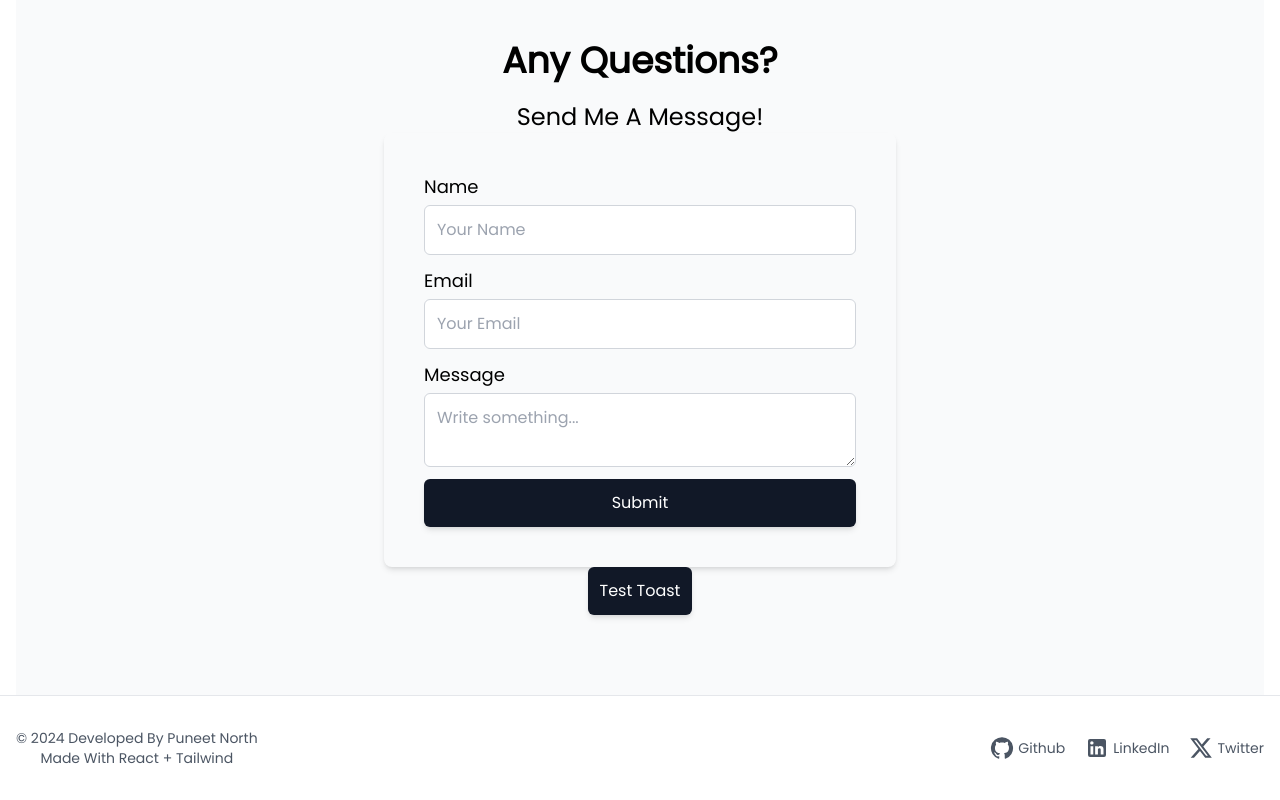
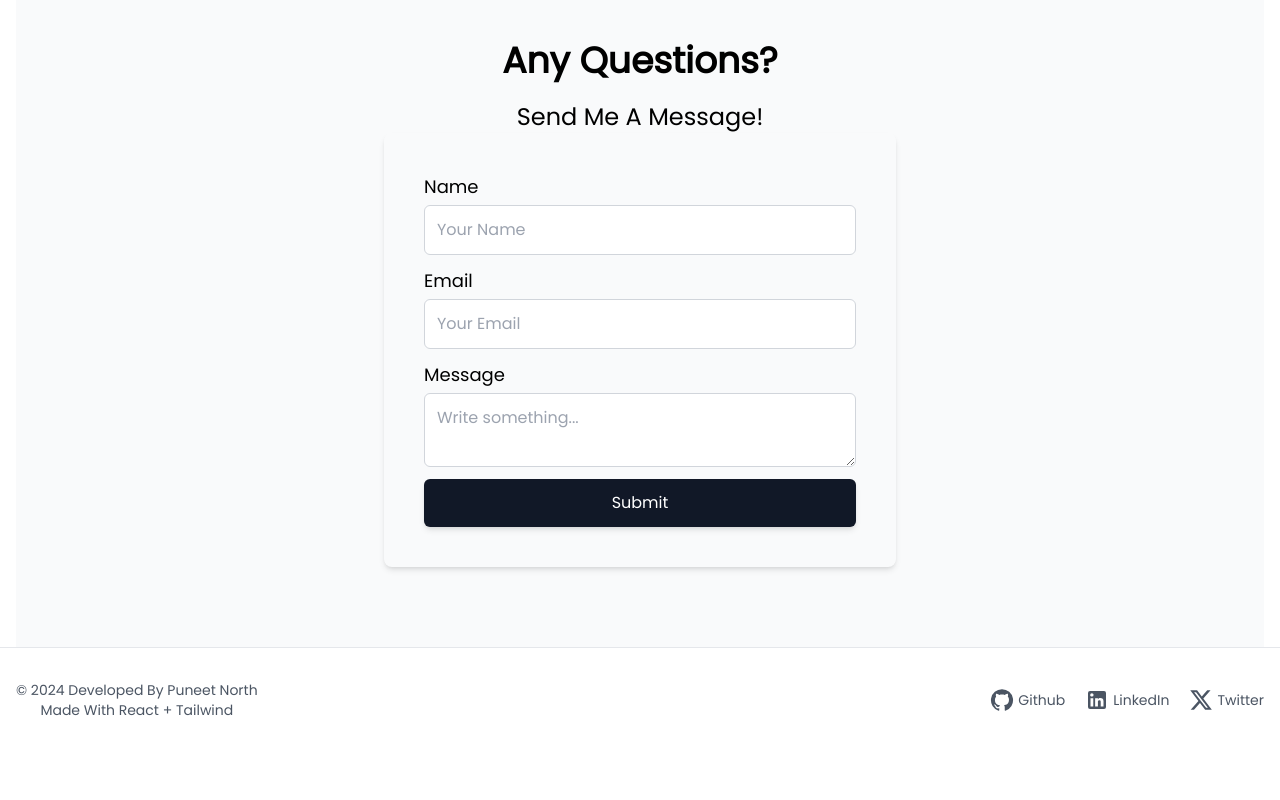
Before and after one commit to p-north/Personal-Portfolio, a React (Vite) app in the folder front_end/: page /contact in a window 1280 px wide. Shown: the part 726-1526 px from the top of the page. After the commit the page ends 1478 px from the top, so only its background shows below. Built offline with nearby package versions, Linux system fonts and the light colour scheme.

Commit message:
fixed minor test button left on contact page

```diff
--- a/front_end/src/components/Contact/ContactForm.jsx
+++ b/front_end/src/components/Contact/ContactForm.jsx
@@ -102,12 +102,6 @@ const contactFrom = () => {
             >
               Submit
             </button>
-          </form>
-          <button
-            className="bg-gray-900 text-white rounded-md p-3   hover:bg-gray-700 shadow-md hover:scale-105 transition-transform"
-          >
-            Test Toast
-          </button>
           <ToastContainer
             position="top-right"
             autoClose={5000}
@@ -120,6 +114,7 @@ const contactFrom = () => {
             pauseOnHover
             theme="dark"
           />
+          </form>
         </div>
       </section>
     </div>
```
